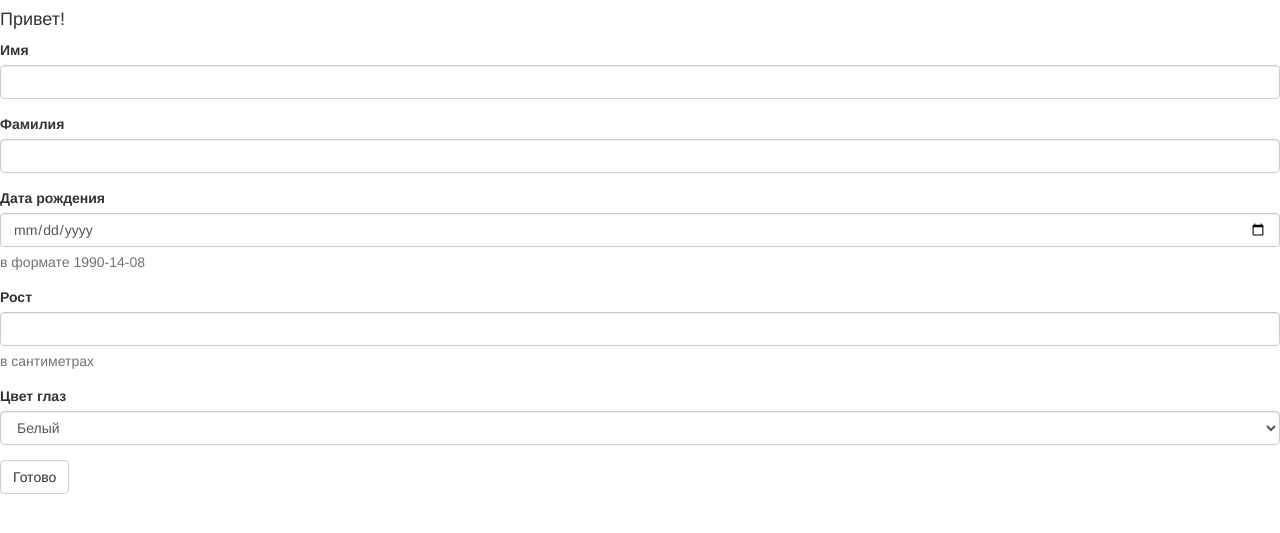
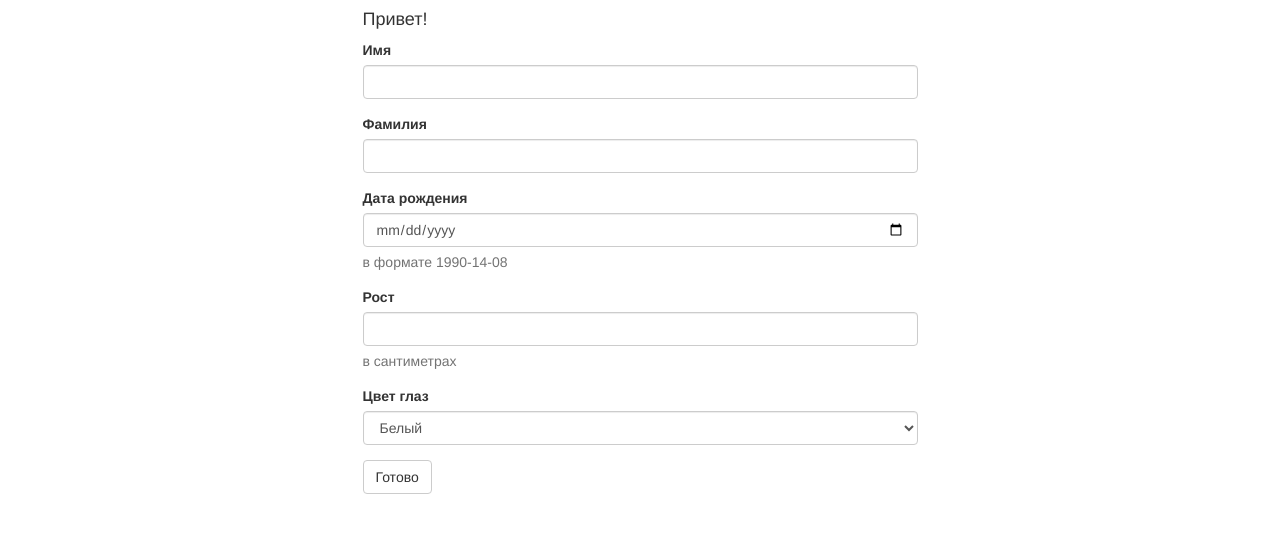
Before and after one commit to aromanovich/hackathon-statistics-66, a Flask app: page / in a window 1280 px wide. Shown: the top 533 px of the page. Run offline with Flask 2, Linux system fonts and the light colour scheme; some libraries are stand-ins or nearby versions.

Commit message:
Add grid to survey template

```diff
--- a/statistics/templates/survey.html
+++ b/statistics/templates/survey.html
@@ -3,6 +3,11 @@
 {% from '_utils.html' import quick_form %}
 
 {% block body %}
-  <h4>Привет!</h4>
-  {{ quick_form(form) }}
+  <div class="container">
+    <div class="row">
+      <div class="col-md-6 col-md-offset-3">
+        <h4>Привет!</h4>
+        {{ quick_form(form) }}</div>
+    </div>
+  </div>
 {% endblock %}
```
